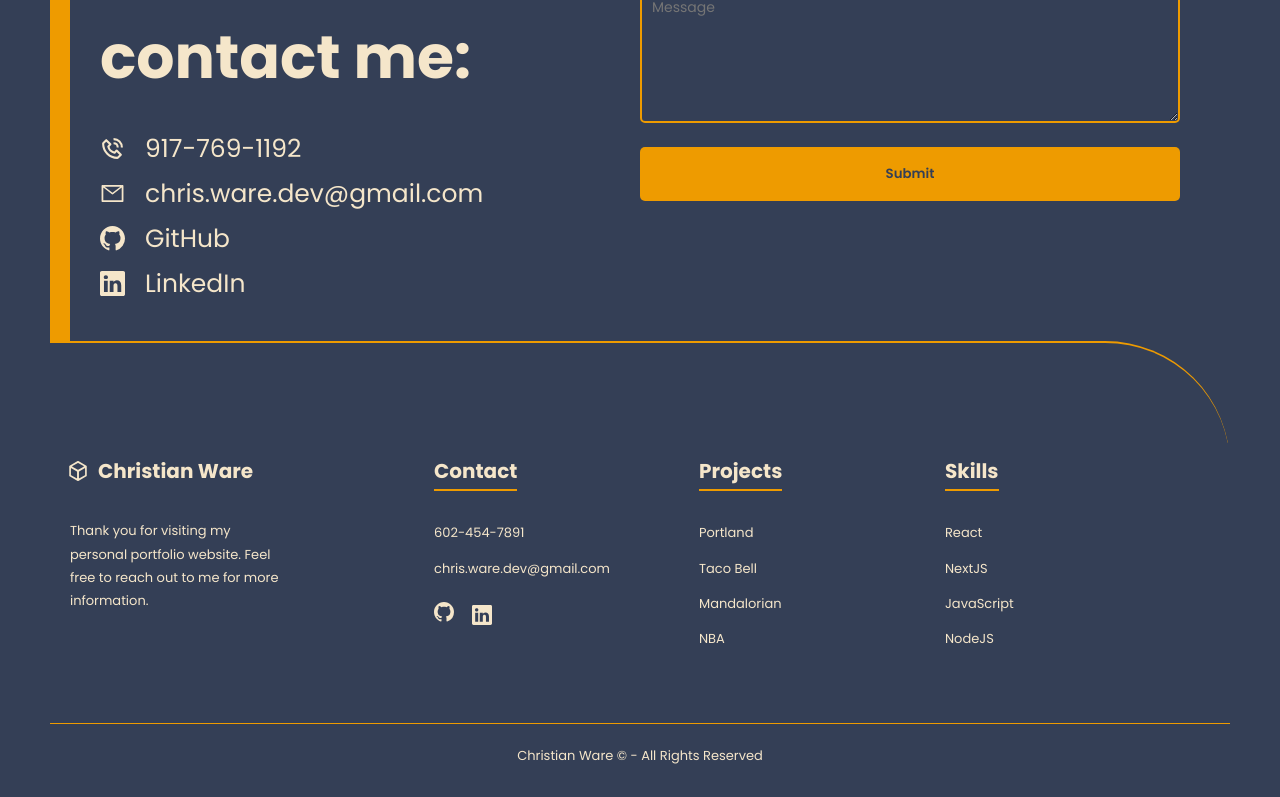
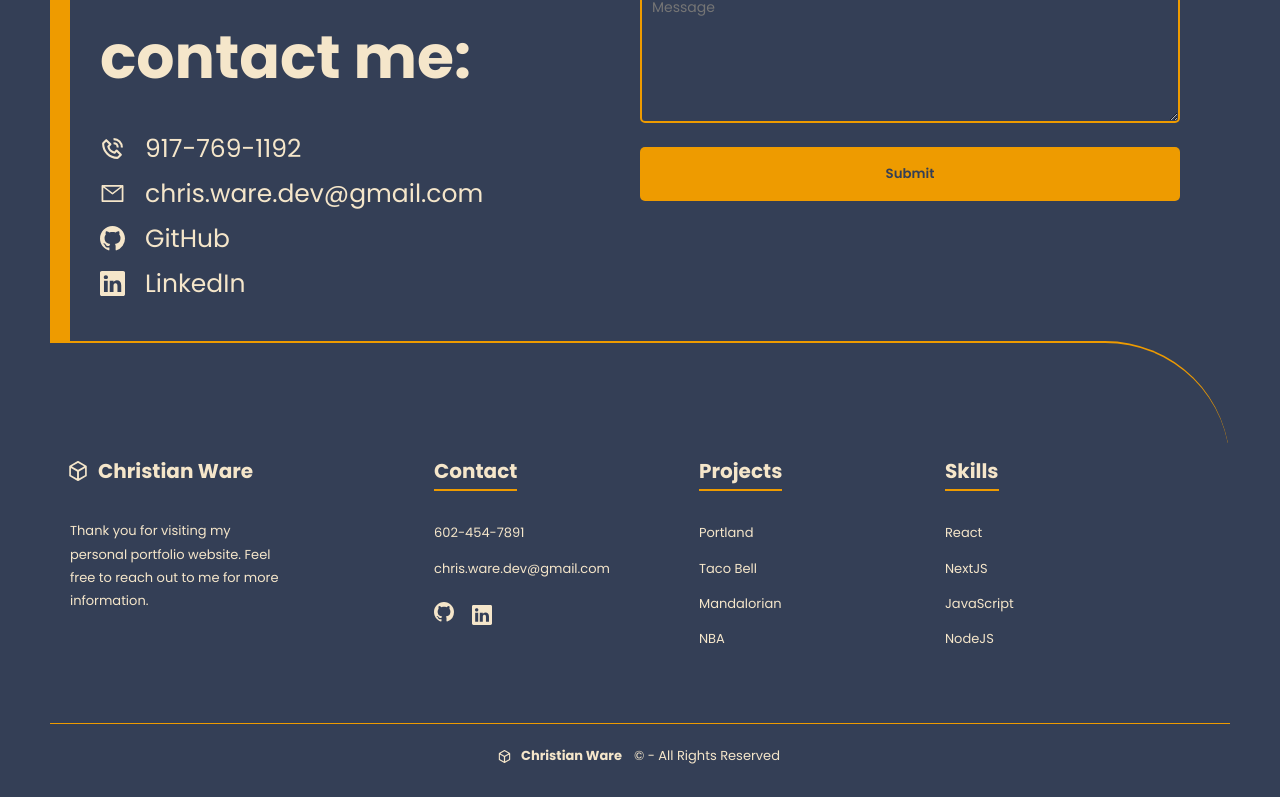
Before and after one commit to ChristianWare/Portland, a Next.js app: page / in a window 1280 px wide. Shown: the part 5568-6365 px from the top of the page. Built offline with nearby package versions, Linux system fonts and the light colour scheme.

Commit message:
Footer Logo Updates

```diff
--- a/src/components/Footer.js
+++ b/src/components/Footer.js
@@ -9,12 +9,11 @@ function Footer() {
     <footer className={styles.fContainer}>
       <div className={styles.row}>
         <div className={styles.col}>
-          <Link href='/'>
-            <span className={styles.fLogo}>
-              <SiHackthebox className={styles.fIcon} />
-              <a>Christian Ware</a>
-            </span>
-          </Link>
+          <span className={styles.fLogo}>
+            <SiHackthebox className={styles.fIcon} />
+            <a>Christian Ware</a>
+          </span>
+
           <p className={styles.fDescription}>
             Thank you for visiting my personal portfolio website. Feel free to
             reach out to me for more information.
@@ -26,7 +25,9 @@ function Footer() {
           <p>chris.ware.dev@gmail.com</p>
           <div className={styles.fSocialIcons}>
             <Link href='/'>
-              <BsGithub className={styles.fSocialIcon} />
+              <a>
+                <BsGithub className={styles.fSocialIcon} />
+              </a>
             </Link>
             <Link href='/'>
               <BsLinkedin className={styles.fIcon} />
@@ -87,7 +88,11 @@ function Footer() {
       <hr className={styles.bottomBorder} />
       <div className={styles.copyContainer}>
         <p lassName={styles.fCopy}>
-          Christian Ware &copy; - All Rights Reserved
+          <span className={styles.fCopyLogo}>
+            <SiHackthebox className={styles.fcopyIcon} />
+            <a>Christian Ware</a>
+          </span>
+          &copy; - All Rights Reserved
         </p>
       </div>
     </footer>
--- a/styles/Footer.module.css
+++ b/styles/Footer.module.css
@@ -7,8 +7,6 @@
 }
 
 .fLogo {
-    cursor: pointer;
-    /* width: 80px; */
     margin-bottom: 30px;
     margin-left: 10px;
     overflow: hidden;
@@ -102,6 +100,31 @@
     justify-content: center;
 }
 
+.fCopyLogo {
+        margin-bottom: 30px;
+        margin-left: 10px;
+        overflow: hidden;
+        white-space: nowrap;
+}
+
+.fCopyLogo a {
+        font-size: 1.3rem;
+        font-weight: bold;
+        position: relative;
+        left: -1.2rem;
+        margin-bottom: 30px;
+        overflow: hidden;
+        white-space: nowrap;
+}
+
+.fcopyIcon {
+    font-size: 1.3rem;
+    margin-right: 1rem;
+    position: relative;
+    top: 0.3rem;
+    left: -1.2rem;
+}
+
 @media (max-width: 700px) {
     .fContainer {
         bottom: unset;
```
